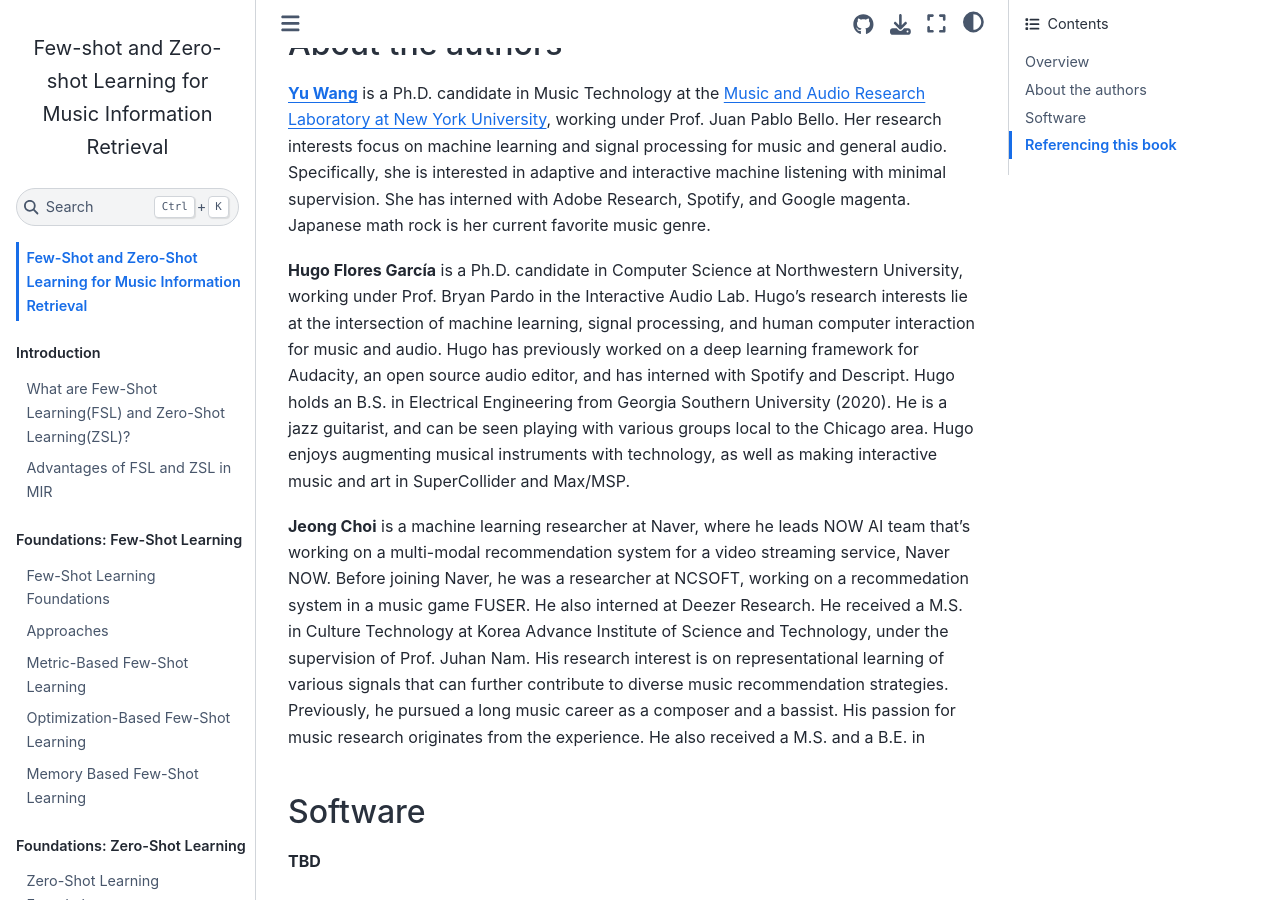
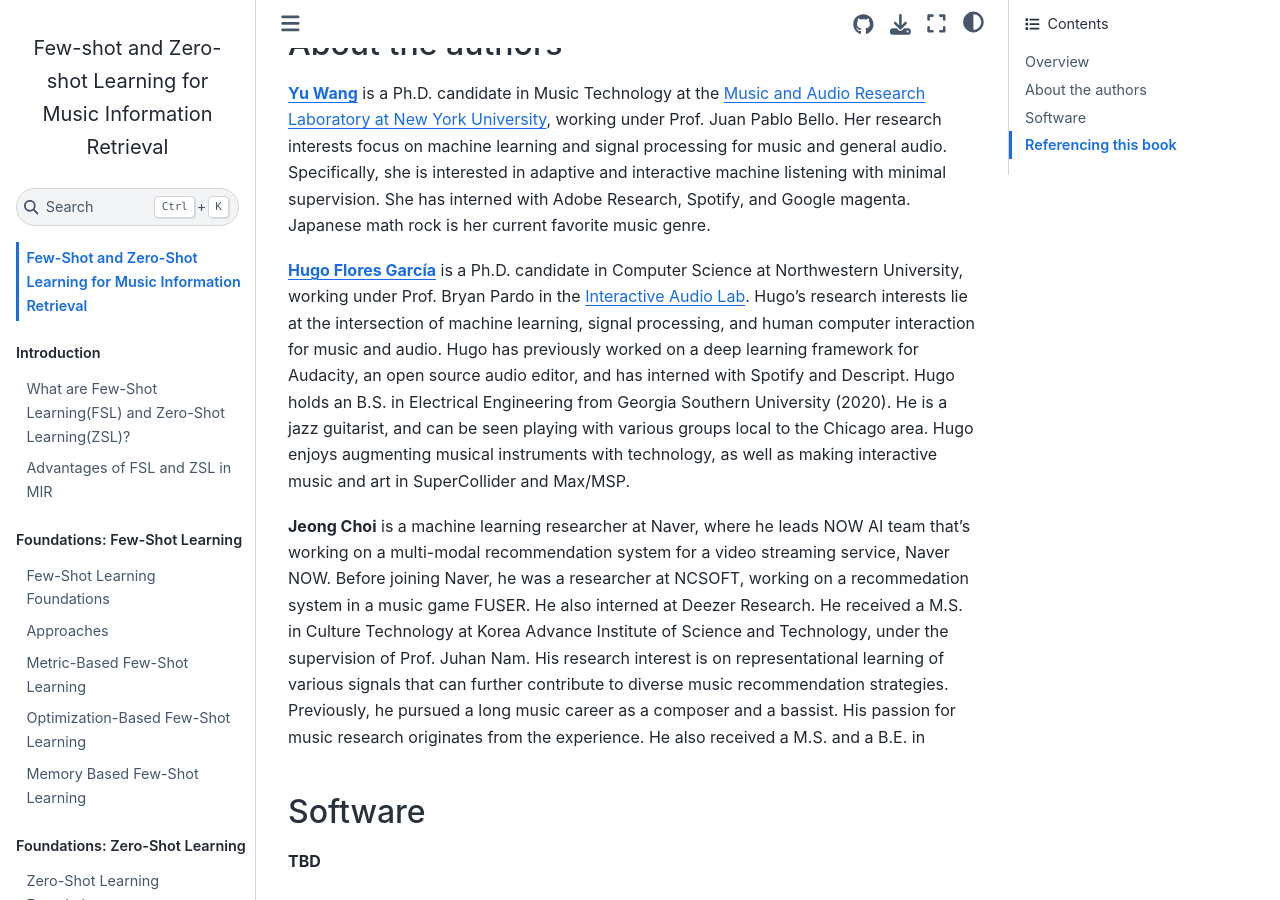
Before and after one commit to music-fsl-zsl/tutorial, a Jupyter Book: the page built from book/landing.md, in a window 1280 px wide and 900 px high, scrolled down 783 px. Built offline with Jupyter Book 1.0.4 settings and Sphinx 7.4.7 and the Sphinx Book theme 1.1.4, drawn with Linux system fonts in a browser that asks for light colours; part of the change alters nothing that is shown.

```diff
--- a/book/landing.md
+++ b/book/landing.md
@@ -17,7 +17,7 @@ We aim for this tutorial to be useful to researchers and practitioners in the IS
 
 [**Yu Wang**](https://y-wang.weebly.com/) is a Ph.D. candidate in Music Technology at the [Music and Audio Research Laboratory at New York University](https://steinhardt.nyu.edu/marl), working under Prof. Juan Pablo Bello. Her research interests focus on machine learning and signal processing for music and general audio. Specifically, she is interested in adaptive and interactive machine listening with minimal supervision. She has interned with Adobe Research, Spotify, and Google magenta. Japanese math rock is her current favorite music genre.
 
-**Hugo Flores García** is a Ph.D. candidate in Computer Science at Northwestern University, working under Prof. Bryan Pardo in the Interactive Audio Lab. Hugo’s research interests lie at the intersection of machine learning, signal processing, and human computer interaction for music and audio. Hugo has previously worked on a deep learning framework for Audacity, an open source audio editor, and has interned with Spotify and Descript. Hugo holds an B.S. in Electrical Engineering from Georgia Southern University (2020). He is a jazz guitarist, and can be seen playing with various groups local to the Chicago area. Hugo enjoys augmenting musical instruments with technology, as well as making interactive music and art in SuperCollider and Max/MSP.
+[**Hugo Flores García**](https://hugofloresgarcia.github.io) is a Ph.D. candidate in Computer Science at Northwestern University, working under Prof. Bryan Pardo in the [Interactive Audio Lab](https://interactiveaudiolab.github.io). Hugo’s research interests lie at the intersection of machine learning, signal processing, and human computer interaction for music and audio. Hugo has previously worked on a deep learning framework for Audacity, an open source audio editor, and has interned with Spotify and Descript. Hugo holds an B.S. in Electrical Engineering from Georgia Southern University (2020). He is a jazz guitarist, and can be seen playing with various groups local to the Chicago area. Hugo enjoys augmenting musical instruments with technology, as well as making interactive music and art in SuperCollider and Max/MSP.
 
 **Jeong Choi** is a machine learning researcher at Naver, where he leads NOW AI team that’s working on a multi-modal recommendation system for a video streaming service, Naver NOW. Before joining Naver, he was a researcher at NCSOFT, working on a recommedation system in a music game FUSER. He also interned at Deezer Research. He received a M.S. in Culture Technology at Korea Advance Institute of Science and Technology, under the supervision of Prof. Juhan Nam. His research interest is on representational learning of various signals that can further contribute to diverse music recommendation strategies. Previously, he pursued a long music career as a composer and a bassist. His passion for music research originates from the experience. He also received a M.S. and a B.E. in
 
```
